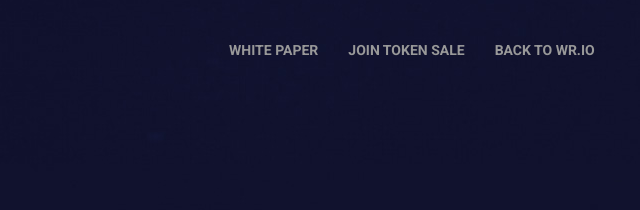
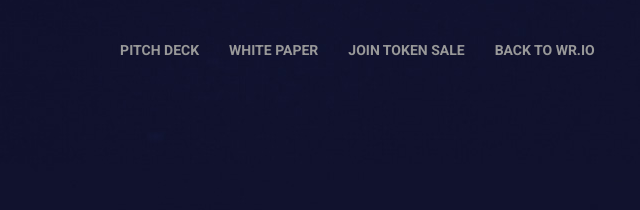
Before and after one commit to WRIO-Hubs/presentation.wr.io, a plain HTML site: page index.html in a window 1280 px wide. Shown: the top 210 px of the page, 602-1242 px from the left. Drawn offline with Linux system fonts and the light colour scheme.

Commit message:
Update index.html

```diff
--- a/index.html
+++ b/index.html
@@ -29,6 +29,11 @@
                         </div>
                         <div class="collapse navbar-collapse" id="navigation-example3">
                             <ul class="navbar-nav ml-auto">
+                                <li class="nav-item">
+                                    <a href="https://wr.io/PitchDeck.pdf" class="nav-link">
+                                        Pitch Deck
+                                    </a>
+                                </li>
                                 <li class="nav-item">
                                     <a href="https://wr.io/WhitePaper.pdf" class="nav-link">
                                         White Paper
```
